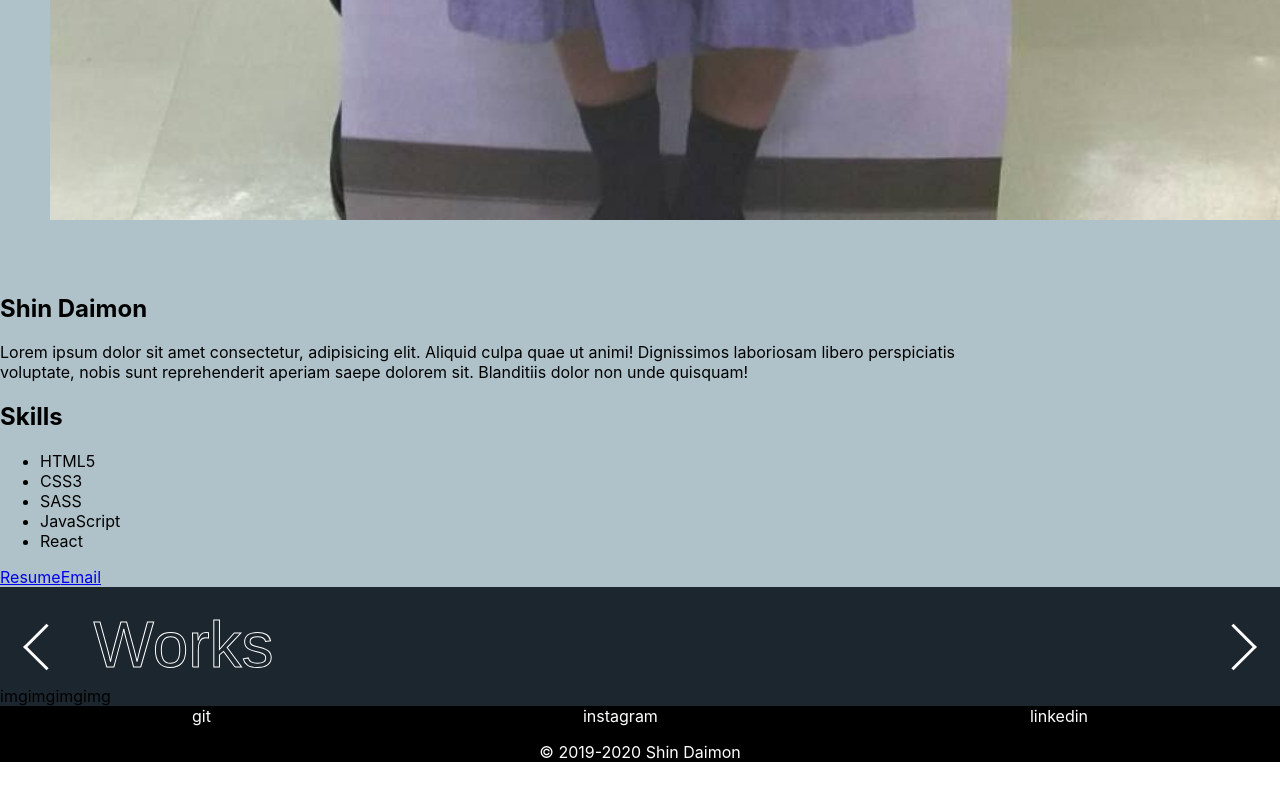
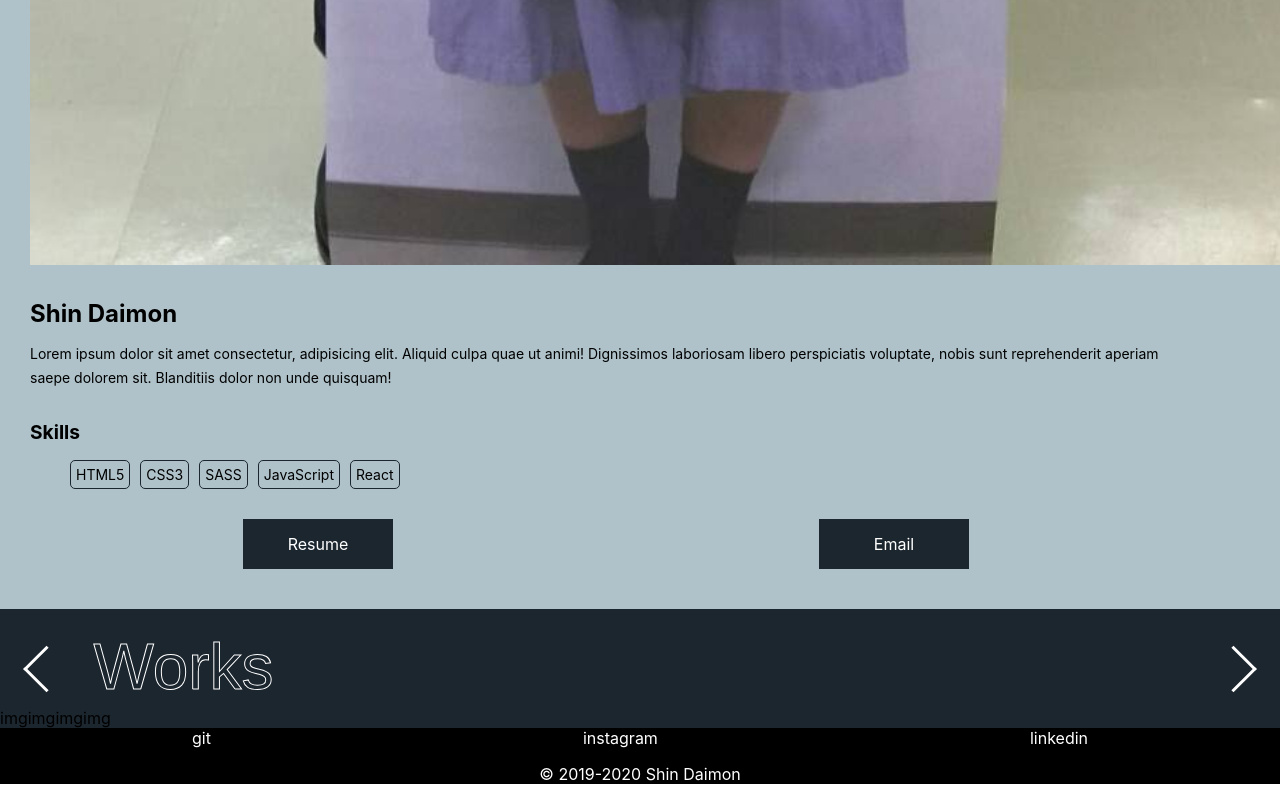
Before and after one commit to mondai40/my_second_portfolio, a React (Create React App) app: page / in a window 1280 px wide. Shown: the part 2915-3715 px from the top of the page. Before the commit the page ends 3693 px from the top, so only its background shows below. Built offline with nearby package versions, Linux system fonts and the light colour scheme; the HTML template or start-up script is replaced by a standard one.

Commit message:
add about content and css

```diff
--- a/src/components/About/About.jsx
+++ b/src/components/About/About.jsx
@@ -6,19 +6,19 @@ import ShinImage2 from "../../img/ShinDaimon2.JPG"
 
 const About = () => {
   return(
-    <section id="about">
-      <div className="about--heading">
+    <section id="about" class="about">
+      <div className="about__heading">
         <img src={AboutHeading} alt="AboutHeading" />
       </div>
-      <div className="about--image">
+      <div className="about__image">
         <img src={ShinImage2} alt="ShinDaimon" />
       </div>
-      <div className="about--description">
+      <div className="about__description">
         <h1>Shin Daimon</h1>
         <p>Lorem ipsum dolor sit amet consectetur, adipisicing elit. Aliquid culpa quae ut animi! Dignissimos laboriosam libero perspiciatis voluptate, nobis sunt reprehenderit aperiam saepe dolorem sit. Blanditiis dolor non unde quisquam!</p>
-        <div>
+        <div className="about__skill">
           <h2>Skills</h2>
-          <ul>
+          <ul className="about__skill--list">
             <li>HTML5</li>
             <li>CSS3</li>
             <li>SASS</li>
@@ -26,11 +26,12 @@ const About = () => {
             <li>React</li>
           </ul>
         </div>
+        <div className="about__button">
+          <a className="about__button--btn btn" href="#">Resume</a>
+          <a className="about__button--btn btn" href="#">Email</a>
+        </div>
       </div>
-      <div>
-        <a href="#">Resume</a>
-        <a href="#">Email</a>
-      </div>
+
     </section>
   );
 };
--- a/src/components/About/About.scss
+++ b/src/components/About/About.scss
@@ -1,25 +1,72 @@
 @charset "UTF-8";
 
-#about {
+.about {
   width: 100%;
   height: 100%;
   background: #AFC2C9;
   position: relative;
   overflow: hidden;
 
-  .about--heading {
+  &__heading {
     transform: rotate(90deg);
     position: absolute;
-    top: 103px;
-    left: -110px;
+    top: 113px;
+    left: -130px;
   }
 
-  .about--image img {
-    width: 100%;
-    margin: 60px -50px 50px 50px;
+  &__image {
+    margin: 70px -50px 30px 30px;
+    img {
+      width: 100%;
+    }
   }
 
-  .about--description {
-    width: 80%;
+  &__description {
+    width: 90%;
+    margin-left: 30px;
+    margin-bottom: 40px;
+    p {
+      line-height: 1.5rem;
+      font-size: 14px;
+    }
+
+    h1 {
+      margin-bottom: 10px;
+    }
+
+    .about__skill {
+      margin-top: 30px;
+      h2 {
+        font-size: 1.2rem;
+        margin-bottom: 10px;
+      }
+      ul {
+        list-style: none;
+        display: flex;
+        li {
+          margin-right: 10px;
+          font-size: 14px;
+          border: 1px solid #1C262F;
+          border-radius: 5px;
+          padding: 5px;
+        }
+      }
+    }
+    .about__button {
+      margin-top: 30px;
+      display: flex;
+      justify-content: space-around;
+    }
   }
 }
+
+.btn {
+  display: block;
+  width: 150px;
+  height: 50px;
+  background: #1C262F;
+  color: #fff;
+  text-align: center;
+  line-height: 50px;
+  text-decoration: none;
+}
```
